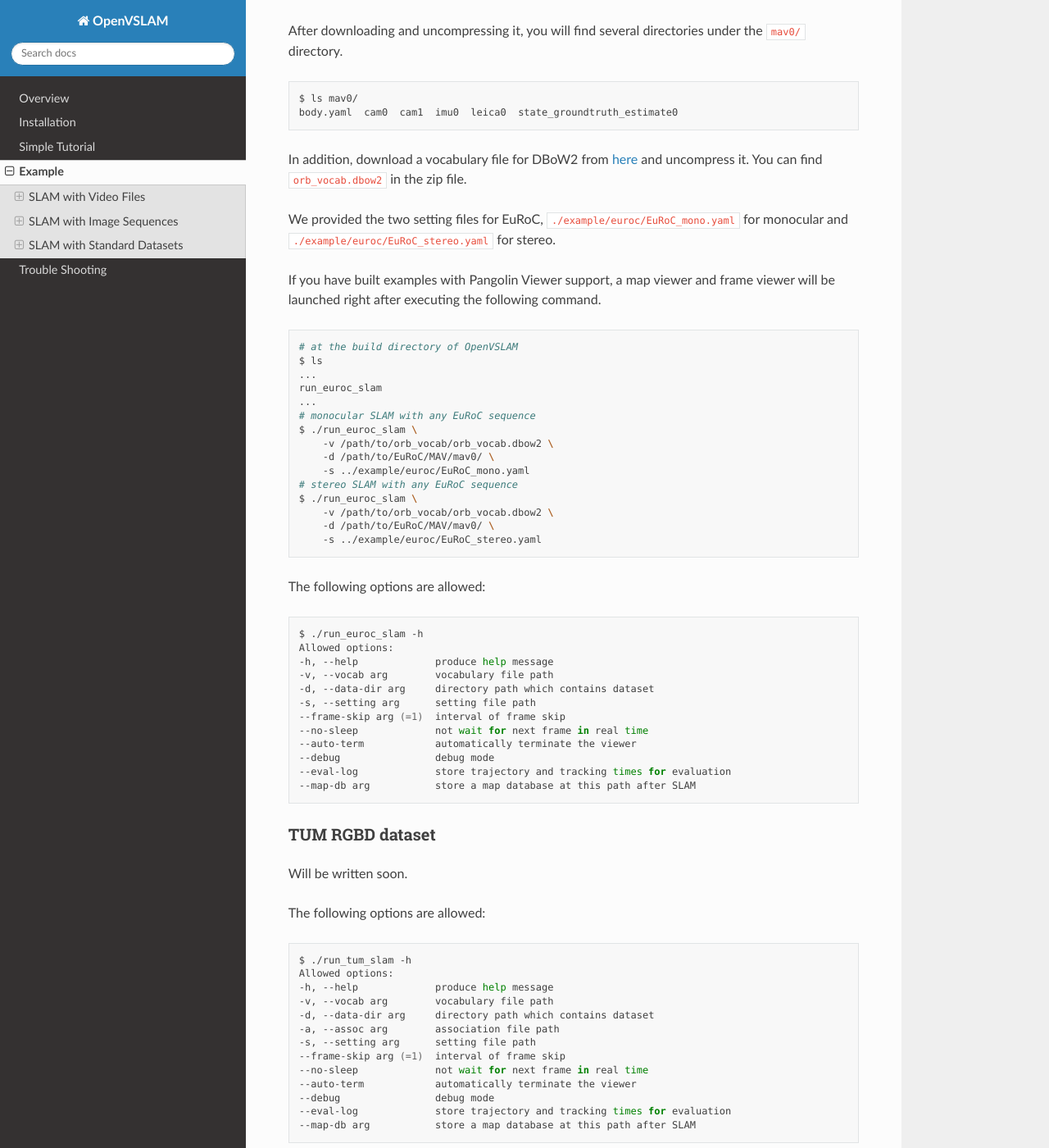
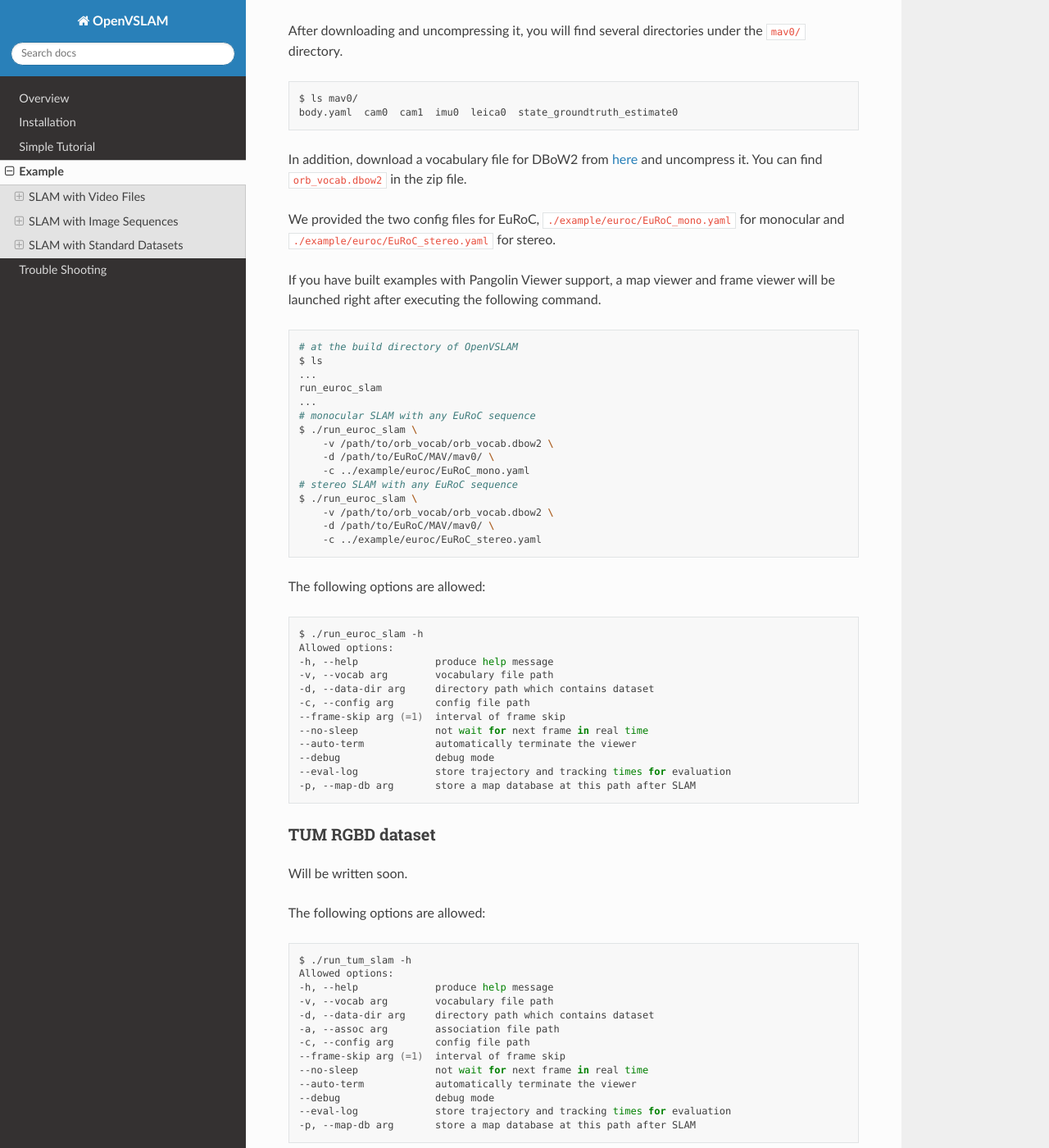
Before and after one commit to xdspacelab/openvslam, a Sphinx documentation site: the page built from docs/example.rst, in a window 1280 px wide and 1400 px high, scrolled down 3921 px. Shown: the whole window at 82% size. Built offline with Sphinx 7.4.7 and the Read the Docs theme 2.0.0, drawn with Linux system fonts in a browser that asks for light colours; pages that are not in the unit, such as notebooks, are missing from menus; some of the changed text lies outside the part shown.

Commit message:
Rename the config option identifier

```diff
--- a/docs/example.rst
+++ b/docs/example.rst
@@ -25,14 +25,14 @@ The following options are allowed:
     -h, --help             produce help message
     -v, --vocab arg        vocabulary file path
     -m, --video arg        video file path
-    -s, --setting arg      setting file path
+    -c, --config arg       config file path
     --mask arg             mask image path
     --frame-skip arg (=1)  interval of frame skip
     --no-sleep             not wait for next frame in real time
     --auto-term            automatically terminate the viewer
     --debug                debug mode
     --eval-log             store trajectory and tracking times for evaluation
-    --map-db arg           store a map database at this path after SLAM
+    -p, --map-db arg       store a map database at this path after SLAM
 
 | The camera that captures the video file must be calibrated. Create a config file (``.yaml``) according to the camera parameters.
 | We provided a vocabulary file for DBoW2 at `here <https://drive.google.com/open?id=1wUPb328th8bUqhOk-i8xllt5mgRW4n84>`__. You can use ``orb_vocab.dbow2`` in the zip file.
@@ -51,8 +51,8 @@ The following options are allowed:
     -h, --help             produce help message
     -v, --vocab arg        vocabulary file path
     -m, --video arg        video file path
-    -s, --setting arg      setting file path
-    -d, --map-db arg       path to a prebuilt map database
+    -c, --config arg       config file path
+    -p, --map-db arg       path to a prebuilt map database
     --mapping              perform mapping as well as localization
     --mask arg             mask image path
     --frame-skip arg (=1)  interval of frame skip
@@ -84,14 +84,14 @@ The following options are allowed:
     -h, --help             produce help message
     -v, --vocab arg        vocabulary file path
     -i, --img-dir arg      directory path which contains images
-    -s, --setting arg      setting file path
+    -c, --config arg       config file path
     --mask arg             mask image path
     --frame-skip arg (=1)  interval of frame skip
     --no-sleep             not wait for next frame in real time
     --auto-term            automatically terminate the viewer
     --debug                debug mode
     --eval-log             store trajectory and tracking times for evaluation
-    --map-db arg           store a map database at this path after SLAM
+    -p, --map-db arg       store a map database at this path after SLAM
 
 | The camera that captures the video file must be calibrated. Create a config file (``.yaml``) according to the camera parameters.
 | We provided a vocabulary file for DBoW2 at `here <https://drive.google.com/open?id=1wUPb328th8bUqhOk-i8xllt5mgRW4n84>`__. You can use ``orb_vocab.dbow2`` in the zip file.
@@ -110,8 +110,8 @@ The following options are allowed:
     -h, --help             produce help message
     -v, --vocab arg        vocabulary file path
     -i, --img-dir arg      directory path which contains images
-    -s, --setting arg      setting file path
-    -d, --map-db arg       path to a prebuilt map database
+    -c, --config arg       config file path
+    -p, --map-db arg       path to a prebuilt map database
     --mapping              perform mapping as well as localization
     --mask arg             mask image path
     --frame-skip arg (=1)  interval of frame skip
@@ -166,12 +166,12 @@ If you built examples with Pangolin Viewer support, a map viewer and frame viewe
     $ ./run_kitti_slam \
         -v /path/to/orb_vocab/orb_vocab.dbow2 \
         -d /path/to/KITTI/Odometry/sequences/00/ \
-        -s ../example/kitti/KITTI_mono_00-02.yaml
+        -c ../example/kitti/KITTI_mono_00-02.yaml
     # stereo SLAM with sequence 05
     $ ./run_kitti_slam \
         -v /path/to/orb_vocab/orb_vocab.dbow2 \
         -d /path/to/KITTI/Odometry/sequences/05/ \
-        -s ../example/kitti/KITTI_stereo_04-12.yaml
+        -c ../example/kitti/KITTI_stereo_04-12.yaml
 
 The following options are allowed:
 
@@ -182,13 +182,13 @@ The following options are allowed:
     -h, --help             produce help message
     -v, --vocab arg        vocabulary file path
     -d, --data-dir arg     directory path which contains dataset
-    -s, --setting arg      setting file path
+    -c, --config arg       config file path
     --frame-skip arg (=1)  interval of frame skip
     --no-sleep             not wait for next frame in real time
     --auto-term            automatically terminate the viewer
     --debug                debug mode
     --eval-log             store trajectory and tracking times for evaluation
-    --map-db arg           store a map database at this path after SLAM
+    -p, --map-db arg       store a map database at this path after SLAM
 
 .. _subsection-example-euroc:
 
@@ -212,7 +212,7 @@ After downloading and uncompressing it, you will find several directories under
 In addition, download a vocabulary file for DBoW2 from `here <https://drive.google.com/open?id=1wUPb328th8bUqhOk-i8xllt5mgRW4n84>`__ and uncompress it.
 You can find ``orb_vocab.dbow2`` in the zip file.
 
-We provided the two setting files for EuRoC, ``./example/euroc/EuRoC_mono.yaml`` for monocular and ``./example/euroc/EuRoC_stereo.yaml`` for stereo.
+We provided the two config files for EuRoC, ``./example/euroc/EuRoC_mono.yaml`` for monocular and ``./example/euroc/EuRoC_stereo.yaml`` for stereo.
 
 If you have built examples with Pangolin Viewer support, a map viewer and frame viewer will be launched right after executing the following command.
 
@@ -227,12 +227,12 @@ If you have built examples with Pangolin Viewer support, a map viewer and frame
     $ ./run_euroc_slam \
         -v /path/to/orb_vocab/orb_vocab.dbow2 \
         -d /path/to/EuRoC/MAV/mav0/ \
-        -s ../example/euroc/EuRoC_mono.yaml
+        -c ../example/euroc/EuRoC_mono.yaml
     # stereo SLAM with any EuRoC sequence
     $ ./run_euroc_slam \
         -v /path/to/orb_vocab/orb_vocab.dbow2 \
         -d /path/to/EuRoC/MAV/mav0/ \
-        -s ../example/euroc/EuRoC_stereo.yaml
+        -c ../example/euroc/EuRoC_stereo.yaml
 
 The following options are allowed:
 
@@ -243,13 +243,13 @@ The following options are allowed:
     -h, --help             produce help message
     -v, --vocab arg        vocabulary file path
     -d, --data-dir arg     directory path which contains dataset
-    -s, --setting arg      setting file path
+    -c, --config arg       config file path
     --frame-skip arg (=1)  interval of frame skip
     --no-sleep             not wait for next frame in real time
     --auto-term            automatically terminate the viewer
     --debug                debug mode
     --eval-log             store trajectory and tracking times for evaluation
-    --map-db arg           store a map database at this path after SLAM
+    -p, --map-db arg       store a map database at this path after SLAM
 
 .. _subsection-example-tum-rgbd:
 
@@ -268,10 +268,10 @@ The following options are allowed:
     -v, --vocab arg        vocabulary file path
     -d, --data-dir arg     directory path which contains dataset
     -a, --assoc arg        association file path
-    -s, --setting arg      setting file path
+    -c, --config arg       config file path
     --frame-skip arg (=1)  interval of frame skip
     --no-sleep             not wait for next frame in real time
     --auto-term            automatically terminate the viewer
     --debug                debug mode
     --eval-log             store trajectory and tracking times for evaluation
-    --map-db arg           store a map database at this path after SLAM
+    -p, --map-db arg       store a map database at this path after SLAM
```
Also changed, not shown: docs/installation.rst (+4 -4 lines), docs/simple_tutorial.rst (+8 -8 lines), wercker.yml (+4 -4 lines), 7 other files.
